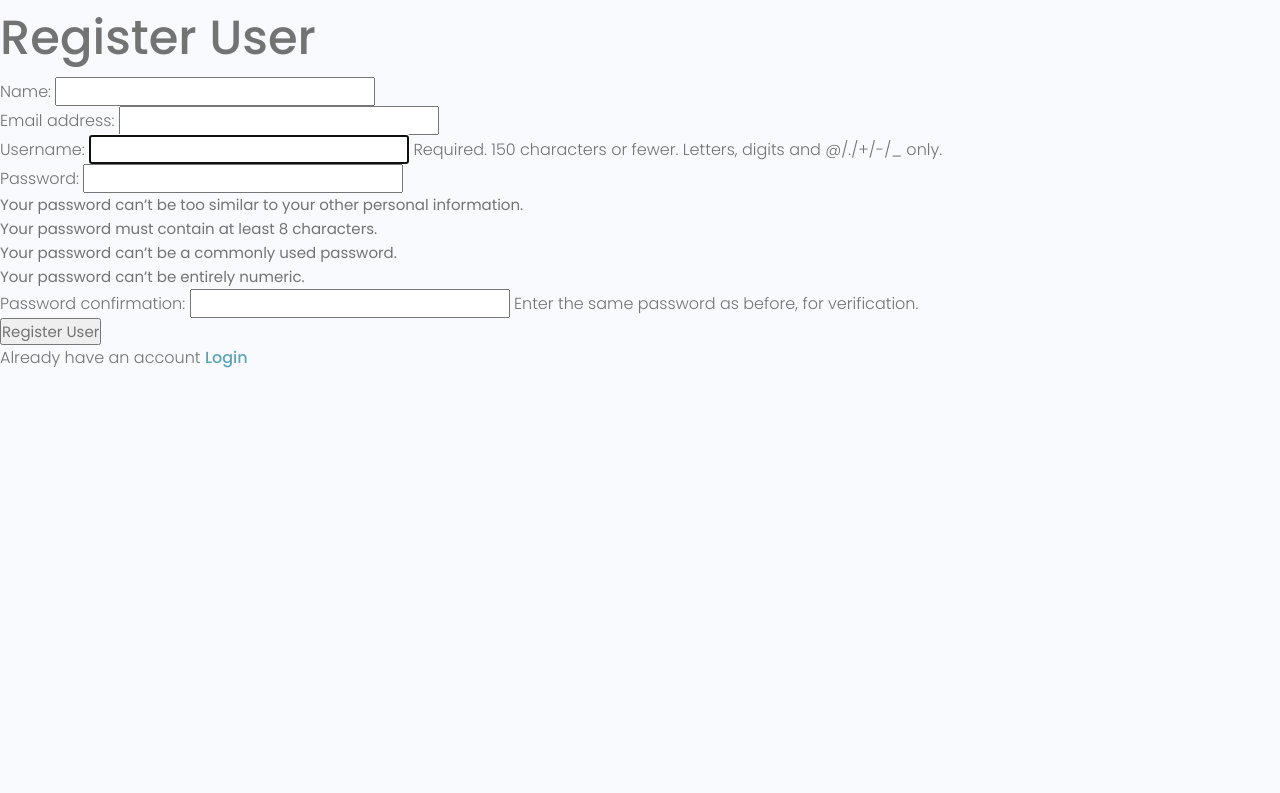
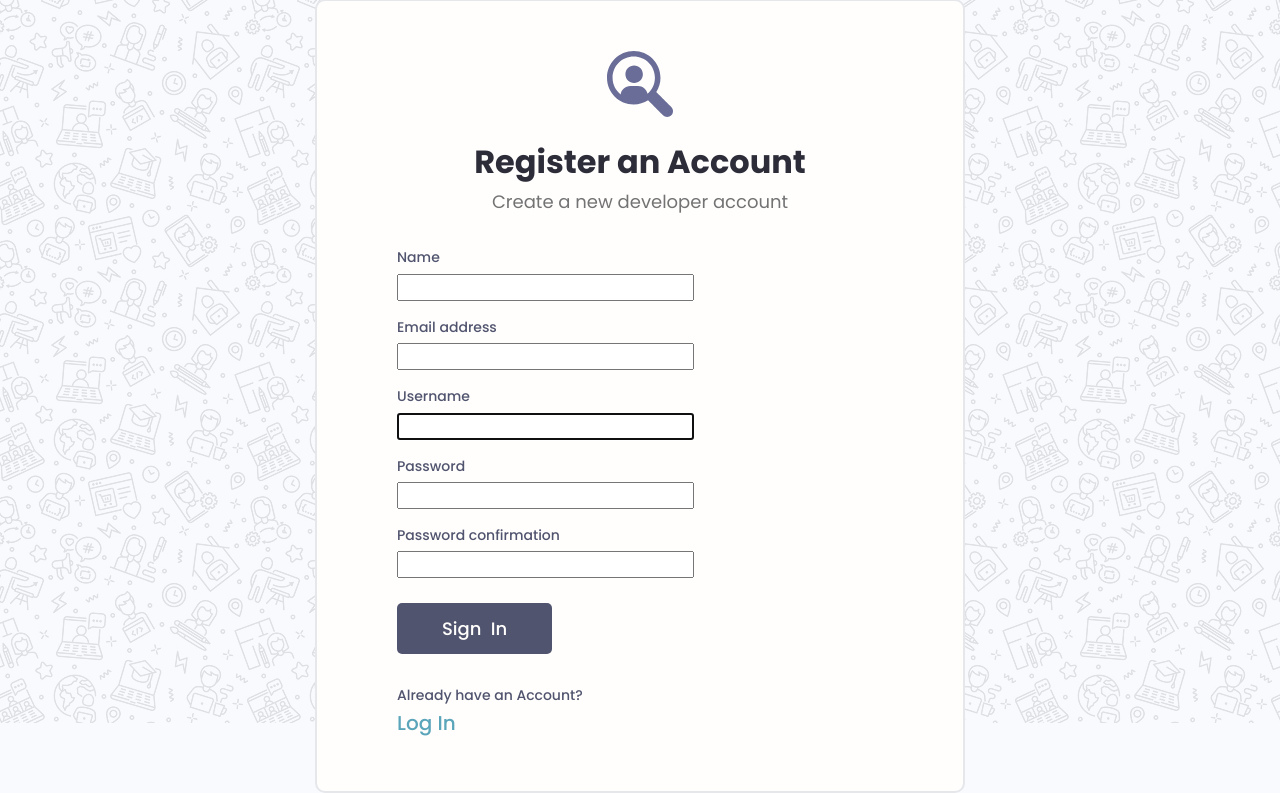
Before and after one commit to piyushrj100/django_app, a Django app: page /register/ in a window 1280 px wide. Shown: the part 77-870 px from the top of the page. Before the commit the page ends 445 px from the top, so only its background shows below. Run offline with Django 4.2, Linux system fonts and the light colour scheme; some libraries are stand-ins or nearby versions.

Commit message:
account added

```diff
--- a/static/uikit/app.js
+++ b/static/uikit/app.js
@@ -2,3 +2,13 @@
 document.addEventListener('DOMContentLoaded', function () {
   hljs.highlightAll();
 });
+
+
+let alertWrapper = document.querySelector('.alert')
+let alertClose = document.querySelector('.alert__close')
+
+if (alertWrapper) {
+  alertClose.addEventListener('click', () =>
+    alertWrapper.style.display = 'none'
+  )
+}
--- a/static/uikit/styles/modules/_alert.css
+++ b/static/uikit/styles/modules/_alert.css
@@ -1,8 +1,14 @@
 .alert {
-  display: inline-flex;
+  /*display: inline-flex;
   gap: 3rem;
   justify-content: space-between;
-  align-items: center;
+  align-items: center;*/
+  position:fixed;
+  left:50%;
+  top:120px;
+  transform:translate(-50%,-50%);
+  z-index:9999;
+
   padding: 1.5rem 2.5rem;
   border-radius: 3px;
   border: 1px solid var(--color-white-light);
--- a/templates/main.html
+++ b/templates/main.html
@@ -1,10 +1,7 @@
 <!DOCTYPE html>
 {% load static %}
-<!--[if lt IE 7]>      <html class="no-js lt-ie9 lt-ie8 lt-ie7"> <![endif]-->
-<!--[if IE 7]>         <html class="no-js lt-ie9 lt-ie8"> <![endif]-->
-<!--[if IE 8]>         <html class="no-js lt-ie9"> <![endif]-->
-<!--[if gt IE 8]>      <html class="no-js"> <![endif]-->
 <html>
+
 <head>
     <meta charset="UTF-8" />
     <meta http-equiv="X-UA-Compatible" content="IE=edge" />
@@ -20,29 +17,38 @@
     <link rel="stylesheet" href="{% static 'styles/app.css' %}" />
 
     <title>DevSearch - Connect with Developers!</title>
+
 </head>
 
+<body>
+    {% include 'navbar.html' %}
 
-    <body>
-        <!-- <h1> This is the main template</h1> -->
 
-        {% include 'navbar.html' %}
-        {% if messages %}
+    <!-- {% if messages %}
     <ul class="messages">
         {% for message in messages %}
-            <li{% if message.tags %} class="{{ message.tags }}"{% endif %}>{{ message }}</li>
+        <li{% if message.tags %} class="{{ message.tags }}" {% endif %}>{{ message }}</li>
             {% endfor %}
     </ul>
+    {% endif %} -->
+
+    {% if messages %}
+
+    {% for message in messages %}
+    <div class="alert  alert--{{message.tags}}">
+        <p class="alert__message">{{message}}</p>
+        <button class="alert__close">x</button>
+    </div>
+
+    {% endfor %}
+
     {% endif %}
+
 
     {% block content %}
 
     {% endblock content %}
+</body>
+<script src="{% static 'uikit/app.js' %}"></script>
 
-        <!--[if lt IE 7]>
-            <p class="browsehappy">You are using an <strong>outdated</strong> browser. Please <a href="#">upgrade your browser</a> to improve your experience.</p>
-        <![endif]-->
-
-        <!-- <script src="" async defer></script> -->
-    </body>
 </html>
--- a/templates/navbar.html
+++ b/templates/navbar.html
@@ -17,7 +17,7 @@
           <li class="header__menuItem"><a href="{% url 'projects' %}">Projects</a></li>
           <li class="header__menuItem"><a href="">Inbox</a></li>
           {% if request.user.is_authenticated %}
-          <li class="header__menuItem"><a href="{% url 'create-project' %}">Add Project</a></li>
+          <li class="header__menuItem"><a href="{% url 'account' %}">Account</a></li>
           <li class="header__menuItem"><a href="{% url 'logout' %}" class="btn btn--sub">Logout</a></li>
           {% else %}
           <li class="header__menuItem"><a href="{% url 'login' %}" class="btn btn--sub">Login/Sign Up</a></li>
--- a/users/forms.py
+++ b/users/forms.py
@@ -9,3 +9,9 @@ class CustomUserCreationForm(UserCreationForm) :
         labels={
             'first_name':'Name'
         }
+
+        def __init__(self, *args, **kwargs) :
+            super(CustomUserCreationForm, self).__init__(*args, **kwargs)
+            # self.fields['title'].widget.attr.update({'class':'input','placeholder':'Add title'})
+            for name,field in self.fields.items():
+                field.widget.attrs.update({'class':'input'})
--- a/users/templates/users/login_register.html
+++ b/users/templates/users/login_register.html
@@ -1,19 +1,59 @@
+
 {% extends 'main.html' %}
 {% load static %}
 {% block content %}
 
+
 {% if page == 'register' %}
-<h1>Register User </h1>
-<form method="POST" action="{% url 'register' %}">
+
+<div class="auth">
+    <div class="card">
+        <div class="auth__header text-center">
+            <a href="/">
+                <img src="{% static 'images/icon.svg' %}" alt="icon" />
+            </a>
+            <h3>Register an Account</h3>
+            <p>Create a new developer account</p>
+        </div>
+
+        <form method="POST" action="{% url 'register' %}" class="form auth__form">
             {% csrf_token %}
-    {{form.as_p}}
-    <input type="submit" value="Register User"/>
+
+            {% for field in form %}
+            <div class="form__field">
+                <label for="formInput#text">{{field.label}}</label>
+                {{field}}
+                <!-- {% if field.help_text %}
+                <small>{{field.help_text}}</small>
+                {% endif %} -->
+                {% for error in field.errors %}
+                <p style="color:red">{{error}}</p>
+
+                {% endfor %}
+
+            </div>
+
+            {% endfor %}
+
+            <div class="auth__actions">
+                <input class="btn btn--sub btn--lg" type="submit" value="Sign  In" />
+            </div>
         </form>
-<p>Already have an account <a href ="{% url 'login' %}"> Login</a></p>
+        <div class="auth__alternative">
+            <p>Already have an Account?</p>
+            <a href="{% url 'login' %}">Log In</a>
+        </div>
+    </div>
+</div>
+
+
+
 {% else %}
 
 <div class="auth">
+
     <div class="card">
+
         <div class="auth__header text-center">
             <a href="/">
                 <img src="{% static 'images/icon.svg' %}" alt="icon" />
@@ -22,41 +62,39 @@
             <p>Hello Developer, Welcome Back!</p>
         </div>
 
-      <form action="{% url 'login' %}" method="POST" class="form auth__form">
+        <form action="" method="POST" class="form auth__form">
             {% csrf_token %}
             <!-- Input:Username -->
             <div class="form__field">
                 <label for="formInput#text">Username: </label>
-          <input
-            class="input input--text"
-            id="formInput#text"
-            type="text"
-            name="username"
-            placeholder="Enter your username..."
-          />
+                <input class="input input--text" id="formInput#text" type="text" name="username"
+                    placeholder="Enter your username..." />
             </div>
 
             <!-- Input:Password -->
             <div class="form__field">
                 <label for="formInput#password">Password: </label>
-          <input
-            class="input input--password"
-            id="formInput#passowrd"
-            type="password"
-            name="password"
-            placeholder="••••••••"
-          />
+                <input class="input input--password" id="formInput#passowrd" type="password" name="password"
+                    placeholder="••••••••" />
             </div>
+
             <div class="auth__actions">
                 <input class="btn btn--sub btn--lg" type="submit" value="Log In" />
-          <a href="forgetpassword.html">Forget Password?</a>
+                <a href="/">Forget Password?</a>
             </div>
         </form>
+
         <div class="auth__alternative">
             <p>Don’t have an Account?</p>
             <a href="{% url 'register' %}">Sign Up</a>
         </div>
     </div>
 </div>
+
+
 {% endif %}
-{% endblock %}
+
+
+
+
+{% endblock content %}
--- a/users/urls.py
+++ b/users/urls.py
@@ -6,4 +6,5 @@ urlpatterns = [
     path('login/',views.loginUser,name="login"),
     path('logout/',views.logoutUser,name="logout"),
     path('register/',views.registerUser,name="register"),
+    path('account/', views.userAccount,name="account"),
 ]
--- a/users/views.py
+++ b/users/views.py
@@ -64,3 +64,12 @@ def userProfile(request,pk) :
     otherskills=profile.skill_set.filter(description="")
     context={'profile':profile,'topskills':topskills,'otherskills':otherskills}
     return render(request,'users/user-profile.html',context)
+
+@login_required(login_url='login')
+def userAccount(request) :
+    profile=request.user.profile
+    skills = profile.skill_set.all()
+    projects = profile.project_set.all()
+
+    context={'profile':profile,'skills':skills,'projects':projects}
+    return render(request,'users/account.html', context)
```
Also changed, not shown: templates/signup.html (+0 -16 lines), users/templates/users/account.html (added, +102 -0 lines), db.sqlite3, projects/forms.py (line endings or trailing spaces). Lines whose indentation alone changed are shown as unchanged.
